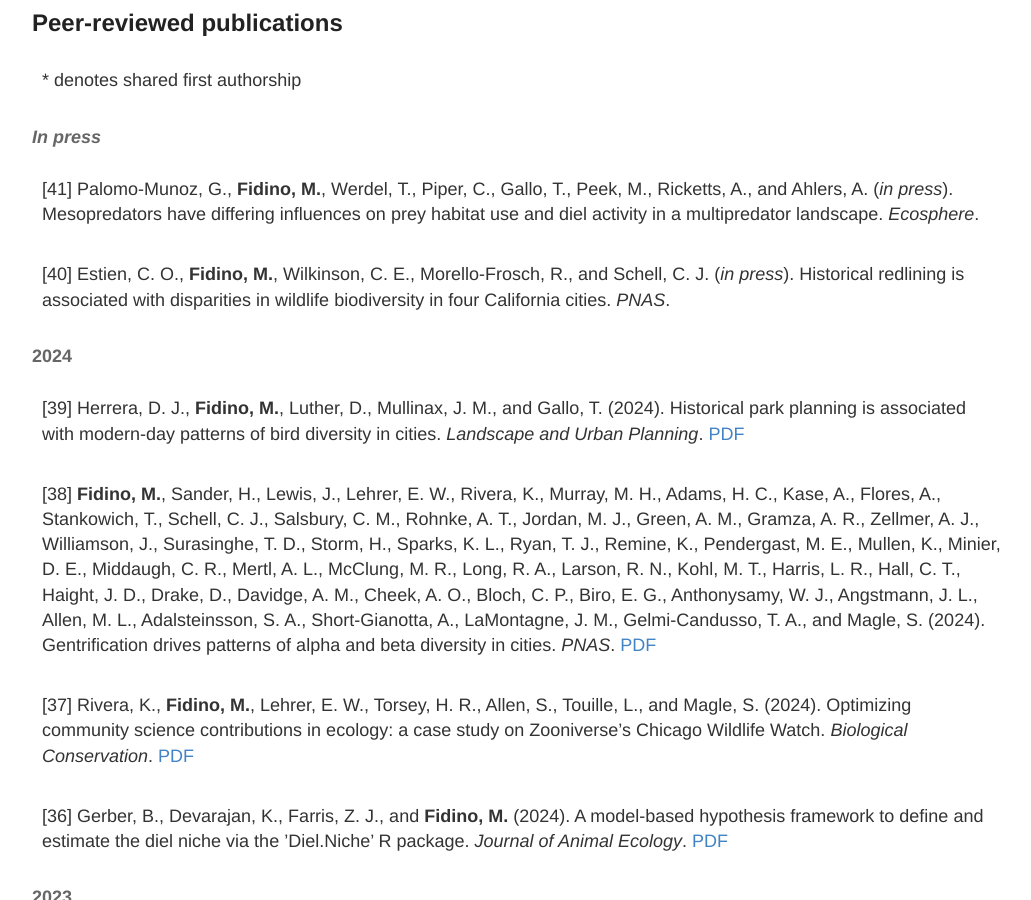
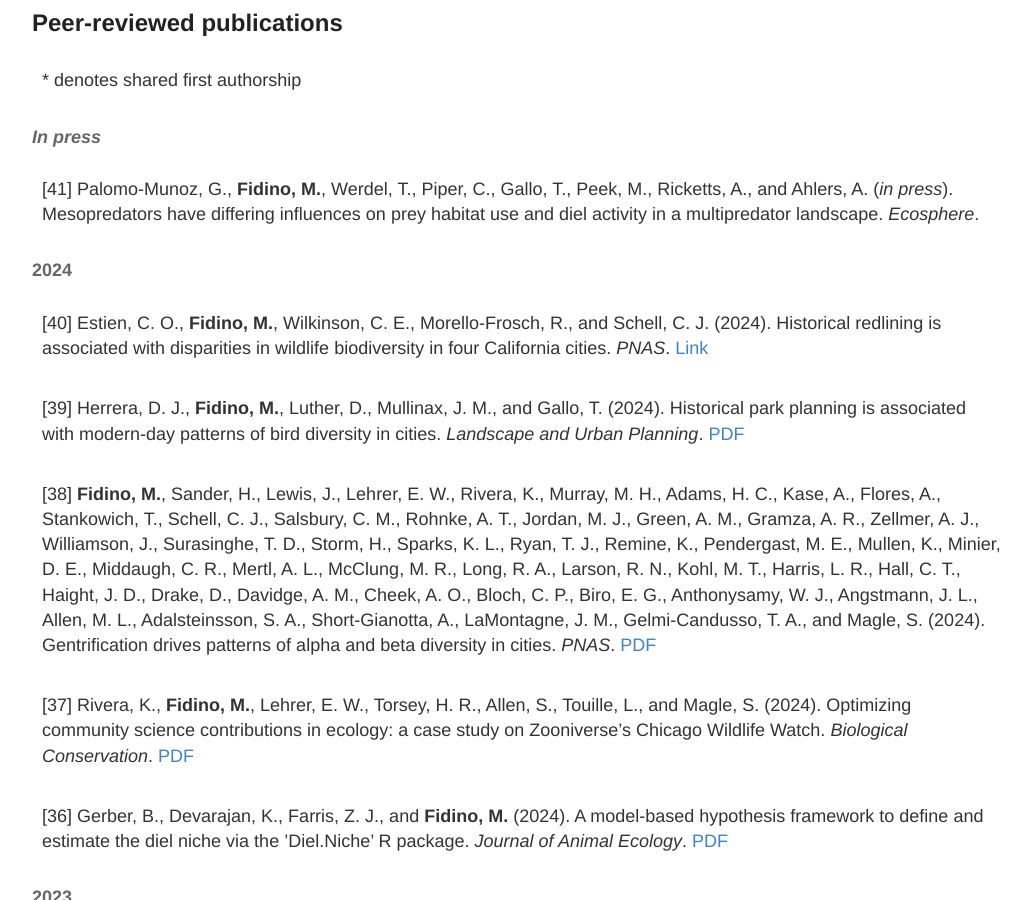
Before and after one commit to mfidino/mfidino.github.io, a Jekyll site: the page built from publications.md, in a window 1280 px wide and 900 px high, scrolled down 419 px. Shown: the whole window, without its empty margins (118-1149 px from the left). Built offline with Jekyll 4.4.1, drawn with Linux system fonts in a browser that asks for light colours.

Commit message:
paper published

```diff
--- a/publications.md
+++ b/publications.md
@@ -19,10 +19,10 @@ This site contains copyrighted material, the use of which has not always been sp
 
 [41] Palomo-Munoz, G., **Fidino, M.**, Werdel, T., Piper, C., Gallo, T., Peek, M., Ricketts, A., and Ahlers, A. (*in press*). Mesopredators have differing influences on prey habitat use and diel activity in a multipredator landscape. *Ecosphere*.
 
-[40] Estien, C. O., **Fidino, M.**, Wilkinson, C. E., Morello-Frosch, R., and Schell, C. J. (*in press*). Historical redlining is associated with disparities in wildlife biodiversity in four California cities. *PNAS*.
-
 
 #### 2024
+
+[40] Estien, C. O., **Fidino, M.**, Wilkinson, C. E., Morello-Frosch, R., and Schell, C. J. (2024). Historical redlining is associated with disparities in wildlife biodiversity in four California cities. *PNAS*. [Link](https://www.pnas.org/doi/10.1073/pnas.2321441121)
 
 [39] Herrera, D. J., **Fidino, M.**, Luther, D., Mullinax, J. M., and Gallo, T. (2024). Historical park planning is associated with modern-day patterns of bird diversity in cities. *Landscape and Urban Planning*. [PDF](../public/herrera_historical_bird.pdf)
 
```
Also changed, not shown: 1 other file.
